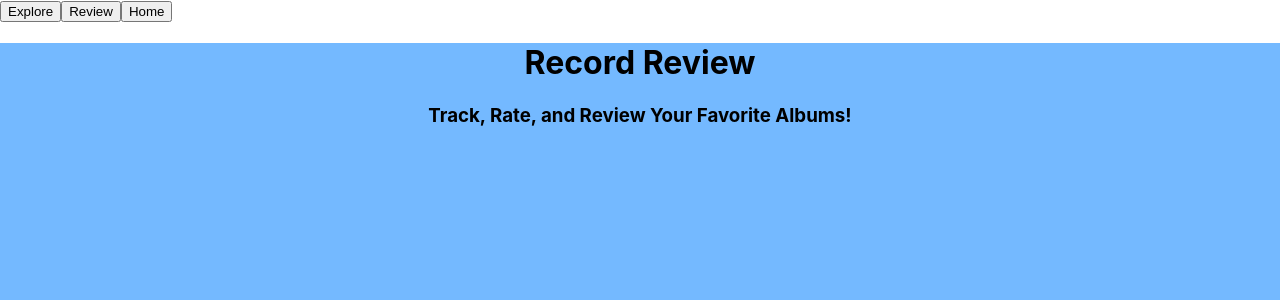
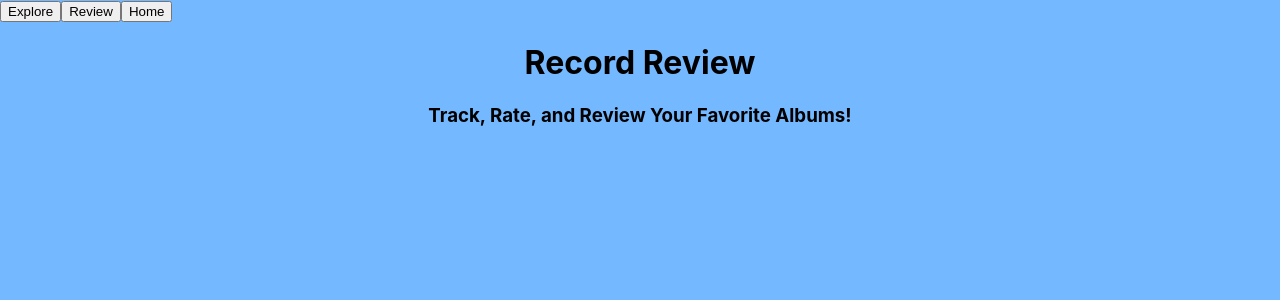
Before and after one commit to dsalaza/Phase2Project, a React (Create React App) app: page / in a window 1280 px wide. Shown: the top 300 px of the page. Built offline with nearby package versions, Linux system fonts and the light colour scheme; no server answers.

Commit message:
Add CSS stying for Navbar background

```diff
--- a/src/App.js
+++ b/src/App.js
@@ -22,7 +22,7 @@ function App() {
   console.log(reviewArray)
 
   return (
-    <div className="App">
+    <div className="App" id="mainbackground">
       <Navbar />
       <Routes>
         <Route
--- a/src/index.css
+++ b/src/index.css
@@ -49,3 +49,7 @@ code {
   z-index: 1;
   text-align: center;
 }
+
+#mainbackground {
+  background-color: #74b9ff;
+}
```
